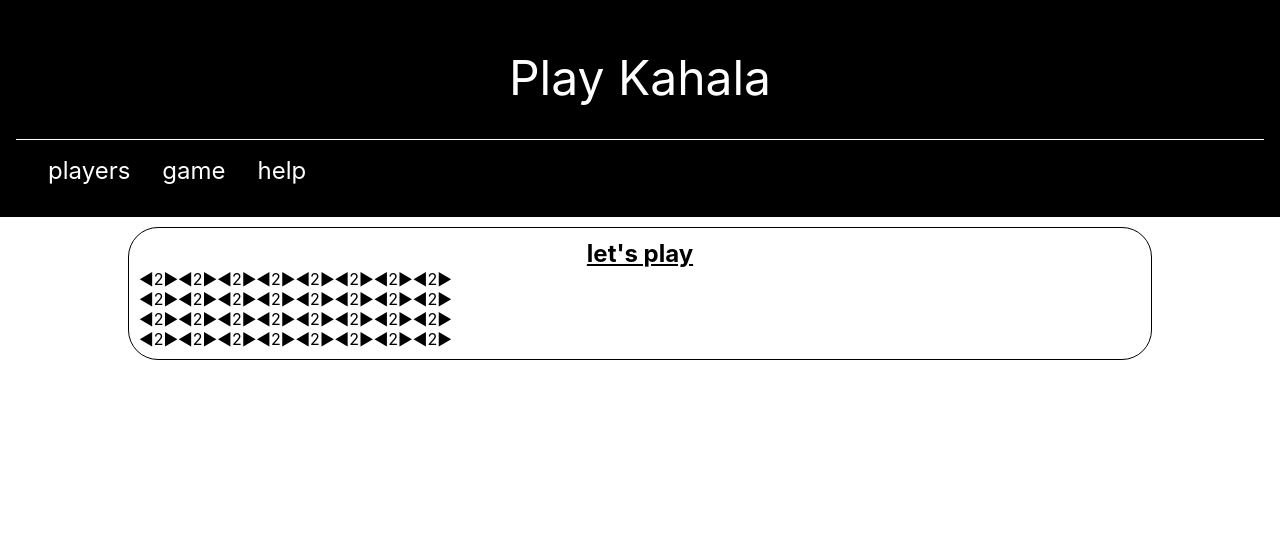
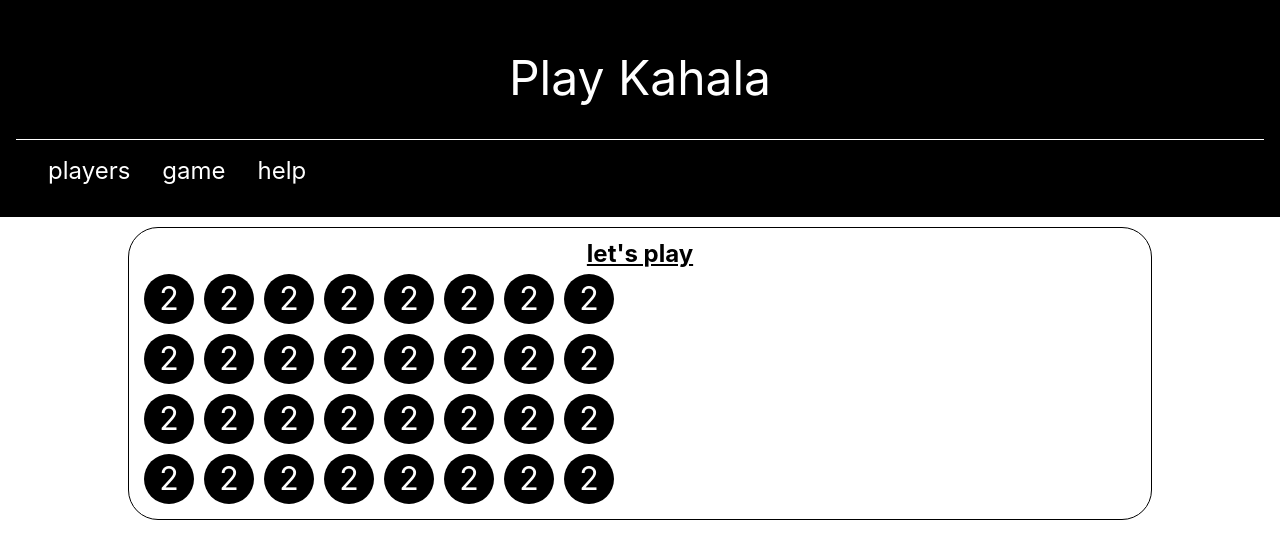
Before and after one commit to tike/kahala, an Angular app: page /game in a window 1280 px wide. Shown: the top 558 px of the page. Built offline with nearby package versions, Linux system fonts and the light colour scheme; what angular-in-memory-web-api would draw is missing.

Commit message:
basic gameplay works

```diff
--- a/src/app/field/field.component.html
+++ b/src/app/field/field.component.html
@@ -1,5 +1,5 @@
 <span class="field" id="field.getID()">
-  <span class="arrow" id="left">◀</span>
-  <span class="stones">{{field.getStones()}}</span>
-  <span class="arrow" id="right">▶</span>
+  <span class="arrow" id="left" *ngIf="showLeft" (click)="startMove(false)">◀</span>
+  <span class="stones" (click)="canStart()">{{field.getStones()}}</span>
+  <span class="arrow" id="right" *ngIf="showRight" (click)="startMove(true)">▶</span>
 </span>
--- a/src/app/field/field.component.scss
+++ b/src/app/field/field.component.scss
@@ -0,0 +1,47 @@
+$FieldWidth: 50px;
+$FieldMargePad: 5px;
+
+$highlightColor: cyan;
+
+@mixin highlight {
+  background: $highlightColor;
+}
+
+span.stones {
+  display: inline-block;
+  box-sizing: border-box;
+
+  width: $FieldWidth;
+  height: $FieldWidth;
+
+  padding: $FieldMargePad;
+  margin: $FieldMargePad;
+
+  border-radius: 90px;
+  background: black;
+  color: white;
+
+  font-size: 2em;
+  text-align: center;
+
+  &:hover {
+    color: $highlightColor;
+  }
+}
+
+span.arrow {
+  display: inline-block;
+  box-sizing: border-box;
+
+  &:hover {
+    color: $highlightColor;
+  }
+}
+
+span.arrow.left {
+  margin-right: 10px;
+}
+
+span.arrow.right {
+  margin-left: 10px;
+}
--- a/src/app/field/field.component.ts
+++ b/src/app/field/field.component.ts
@@ -1,6 +1,8 @@
 import { Component, Input, OnInit } from '@angular/core';
 
 import { Field } from '../models/field';
+
+import { GameService } from '../services/game.service';
 
 @Component({
   selector: 'app-field',
@@ -11,9 +13,26 @@ export class FieldComponent implements OnInit {
   @Input() player: number;
   @Input() field: Field;
 
-  constructor() { }
+  showLeft: boolean;
+  showRight: boolean;
 
-  ngOnInit() {
+  constructor(private gameSvc: GameService) {}
+
+  ngOnInit() {}
+
+  toggleArrows() {
+    this.showLeft = !this.showLeft;
+    this.showRight = !this.showRight;
   }
 
+  canStart() {
+    if (this.field.canPlay()) {
+      this.toggleArrows();
+    }
+  }
+
+  startMove(direction: boolean) {
+    this.gameSvc.startMove(this.player, this.field.getID(), direction);
+    this.toggleArrows();
+  }
 }
```
